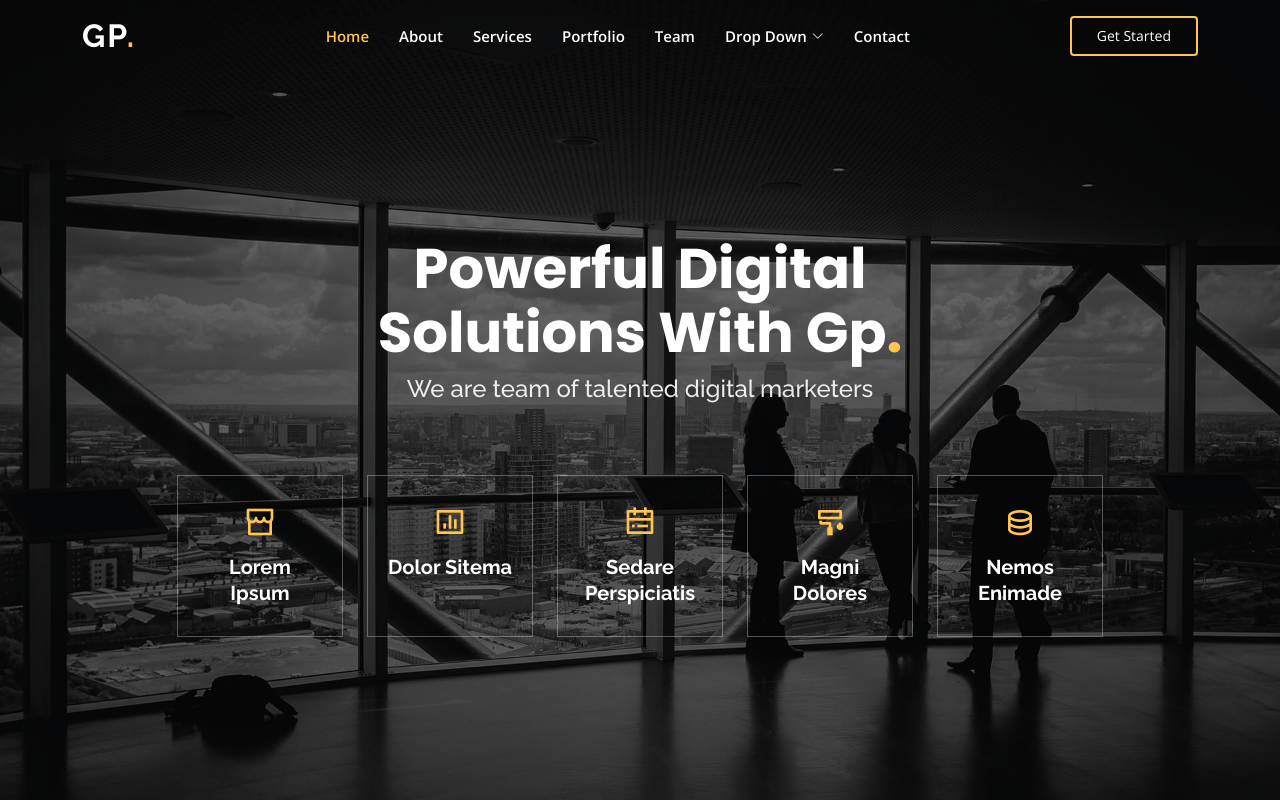
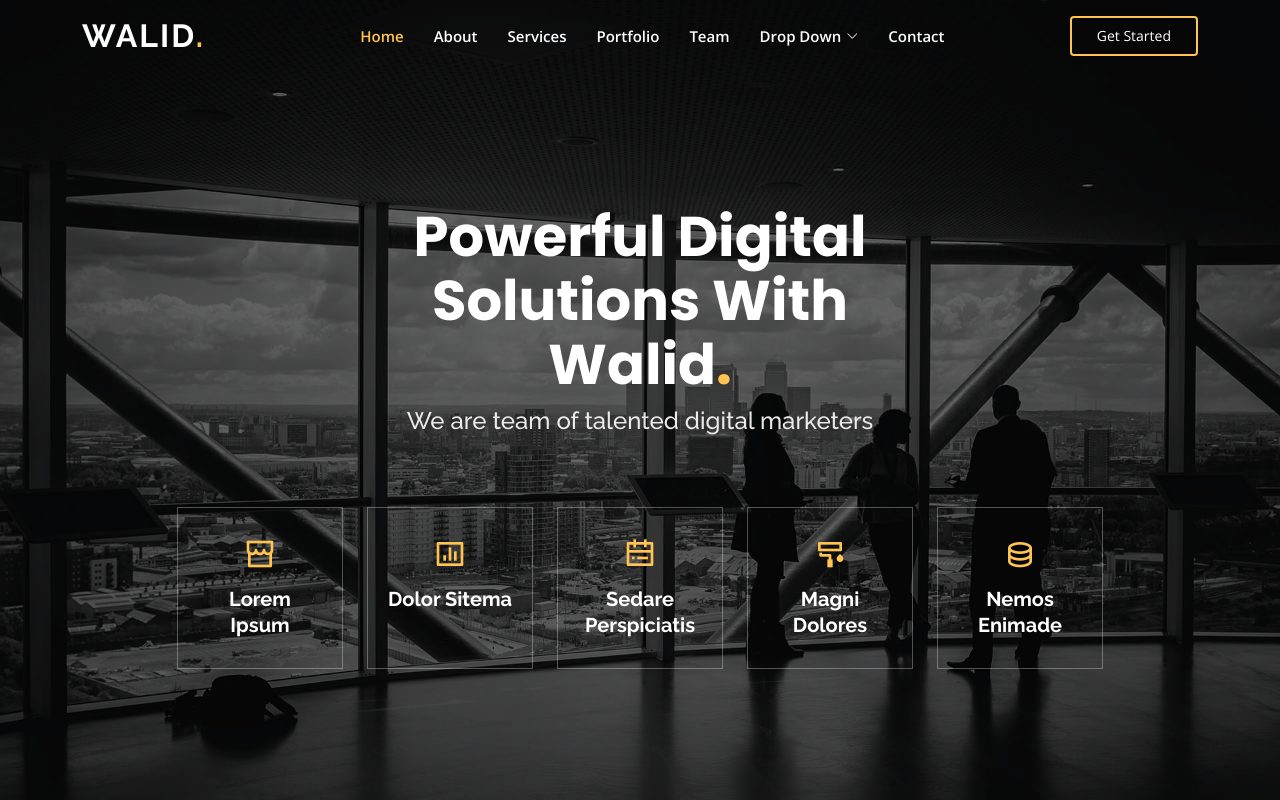
Before and after one commit to WalidElAyoubi/MySoftwareCompany, a plain HTML site: page index.html in a window 1280 px wide. Shown: the top 800 px of the page. Drawn offline with nearby package versions, Linux system fonts and the light colour scheme.

Commit message:
first commit

```diff
--- a/index.html
+++ b/index.html
@@ -5,7 +5,7 @@
   <meta charset="utf-8">
   <meta content="width=device-width, initial-scale=1.0" name="viewport">
 
-  <title>Gp Bootstrap Template - Index</title>
+  <title>Walid Bootstrap Template - Index</title>
   <meta content="" name="description">
   <meta content="" name="keywords">
 
@@ -29,8 +29,8 @@
   <link href="assets/css/style.css" rel="stylesheet">
 
   <!-- =======================================================
-  * Template Name: Gp - v4.9.0
-  * Template URL: https://bootstrapmade.com/gp-free-multipurpose-html-bootstrap-template/
+  * Template Name: Walid - v4.9.0
+  * Template URL: https://bootstrapmade.com/walid-free-multipurpose-html-bootstrap-template/
   * Author: BootstrapMade.com
   * License: https://bootstrapmade.com/license/
   ======================================================== -->
@@ -42,7 +42,7 @@
   <header id="header" class="fixed-top ">
     <div class="container d-flex align-items-center justify-content-lg-between">
 
-      <h1 class="logo me-auto me-lg-0"><a href="index.html">Gp<span>.</span></a></h1>
+      <h1 class="logo me-auto me-lg-0"><a href="index.html">Walid<span>.</span></a></h1>
       <!-- Uncomment below if you prefer to use an image logo -->
       <!-- <a href="index.html" class="logo me-auto me-lg-0"><img src="assets/img/logo.png" alt="" class="img-fluid"></a>-->
 
@@ -86,7 +86,7 @@
 
       <div class="row justify-content-center" data-aos="fade-up" data-aos-delay="150">
         <div class="col-xl-6 col-lg-8">
-          <h1>Powerful Digital Solutions With Gp<span>.</span></h1>
+          <h1>Powerful Digital Solutions With Walid<span>.</span></h1>
           <h2>We are team of talented digital marketers</h2>
         </div>
       </div>
@@ -740,7 +740,7 @@
 
           <div class="col-lg-3 col-md-6">
             <div class="footer-info">
-              <h3>Gp<span>.</span></h3>
+              <h3>Walid<span>.</span></h3>
               <p>
                 A108 Adam Street <br>
                 NY 535022, USA<br><br>
@@ -794,13 +794,13 @@
 
     <div class="container">
       <div class="copyright">
-        &copy; Copyright <strong><span>Gp</span></strong>. All Rights Reserved
+        &copy; Copyright <strong><span>Walid</span></strong>. All Rights Reserved
       </div>
       <div class="credits">
         <!-- All the links in the footer should remain intact. -->
         <!-- You can delete the links only if you purchased the pro version. -->
         <!-- Licensing information: https://bootstrapmade.com/license/ -->
-        <!-- Purchase the pro version with working PHP/AJAX contact form: https://bootstrapmade.com/gp-free-multipurpose-html-bootstrap-template/ -->
+        <!-- Purchase the pro version with working PHP/AJAX contact form: https://bootstrapmade.com/walid-free-multipurpose-html-bootstrap-template/ -->
         Designed by <a href="https://bootstrapmade.com/">BootstrapMade</a>
       </div>
     </div>
```
